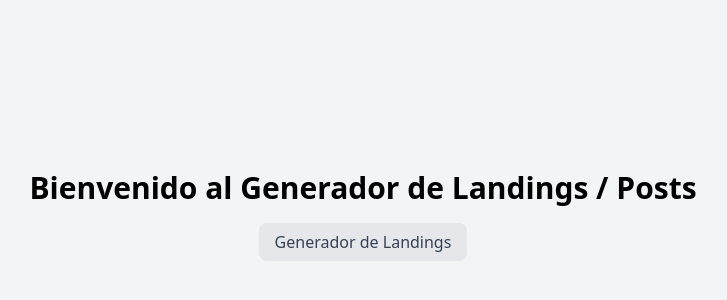
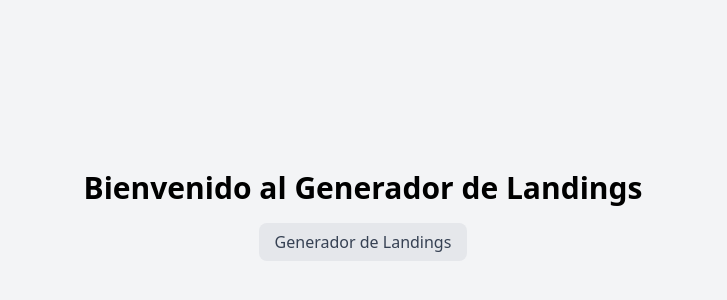
Before and after one commit to andreecordova/landing-generator, a React app in the folder client/: page / in a window 1280 px wide. Shown: the part 188-488 px from the top of the page, without its empty margins (277-1004 px from the left). Built offline with nearby package versions, Linux system fonts and the light colour scheme; no server answers; the HTML template or start-up script is replaced by a standard one.

Commit message:
probando commit

```diff
--- a/client/src/pages/Home.tsx
+++ b/client/src/pages/Home.tsx
@@ -4,7 +4,7 @@ const Home = () => {
   return (
     <div className="min-h-screen flex flex-col items-center justify-center bg-gray-100 p-6">
       <h1 className="text-3xl font-bold mb-6">
-        Bienvenido al Generador de Landings / Posts
+        Bienvenido al Generador de Landings
       </h1>
 
       <nav className="space-x-4">
```
